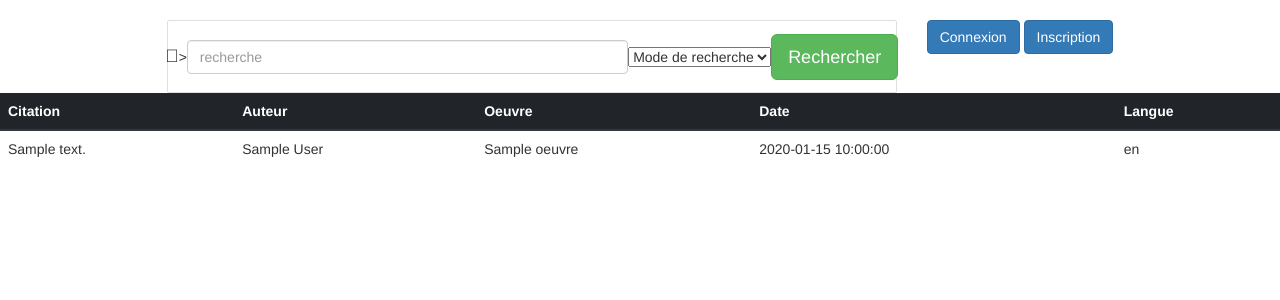
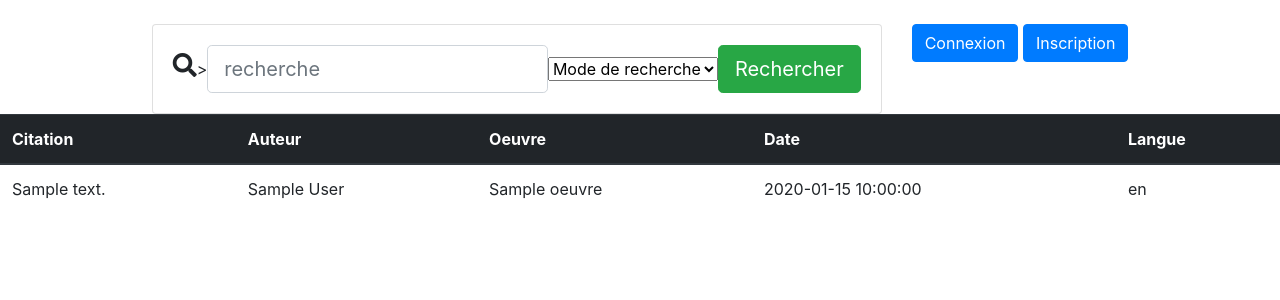
Before and after one commit to Fuzhyon/nosql_citations_python, a Flask app: page / in a window 1280 px wide. Shown: the top 300 px of the page. Run offline with Flask 2, Linux system fonts and the light colour scheme; a database or web service that is not in the repository returns one stand-in record (values such as "Sample title"); some libraries are stand-ins or nearby versions.

Commit message:
correction bug affichage

```diff
--- a/templates/index.html
+++ b/templates/index.html
@@ -1,11 +1,6 @@
 {% extends "base.html" %}
 {% block content %}
-<head>
-    <meta name="viewport" content="width=device-width, initial-scale=1">
-    <link rel="stylesheet" href="https://maxcdn.bootstrapcdn.com/bootstrap/3.4.1/css/bootstrap.min.css">
-    <script src="https://ajax.googleapis.com/ajax/libs/jquery/3.5.1/jquery.min.js"></script>
-    <script src="https://maxcdn.bootstrapcdn.com/bootstrap/3.4.1/js/bootstrap.min.js"></script>
-</head>
+
 <body><div class="container">
     <br/>
     <div class="row justify-content-center">
```
